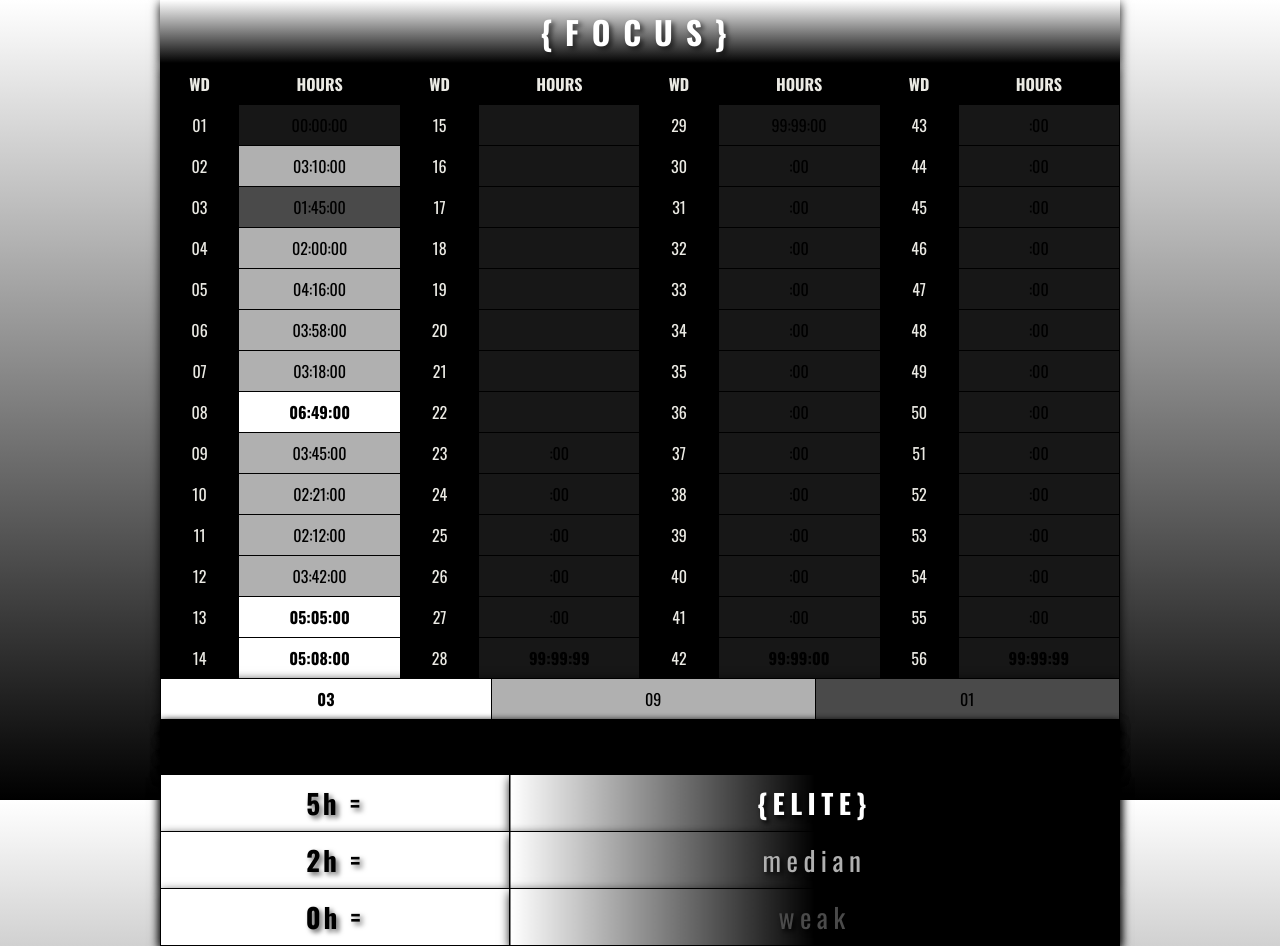
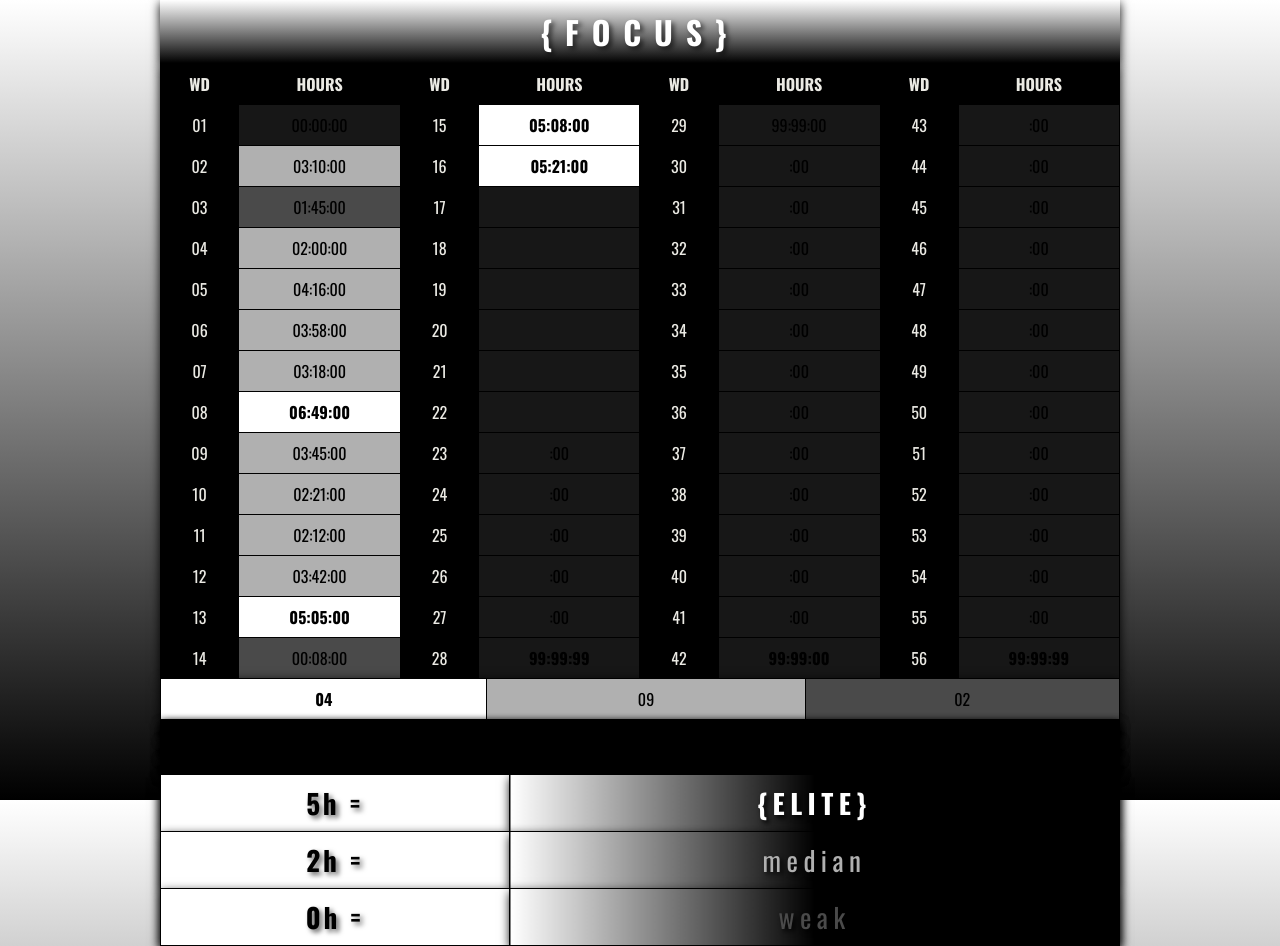
Before and after one commit to devjonesbr/ttable, a plain HTML site: page index.html in a window 1280 px wide. Drawn offline with nearby package versions, Linux system fonts and the light colour scheme; a web font is replaced by a local one.

Commit message:
Update index.html

```diff
--- a/index.html
+++ b/index.html
@@ -233,7 +233,7 @@
                 <td>01</td>
                 <td class="hrs">00:00:00</td>
                 <td>15</td>
-                <td class="hrs"></td>
+                <td class="elite hrs">05:08:00</td>
                 <td>29</td>
                 <td class="hrs">99:99:00</td>
                 <td>43</td>
@@ -243,7 +243,7 @@
                 <td>02</td>
                 <td class="median hrs">03:10:00</td>
                 <td>16</td>
-                <td class="hrs"></td>
+                <td class="elite hrs">05:21:00</td>
                 <td>30</td>
                 <td class="hrs">:00</td>
                 <td>44</td>
@@ -361,7 +361,7 @@
             </tr>
             <tr>
                 <td>14</td>
-                <td class="elite hrs">05:08:00</td>
+                <td class="weak hrs">00:08:00</td>
                 <td>28</td>
                 <td class="hrs" id="example">99:99:99</td>
                 <td>42</td>
@@ -373,9 +373,9 @@
     </table>
         <table class="table2">
         <tr class="tr2"> <!--total-->
-            <td class="elite">03</td>
+            <td class="elite">04</td>
             <td class="median">09</td>
-            <td class="weak">01</td>
+            <td class="weak">02</td>
         </tr>
     </table>
     <table class="tblack">
```
